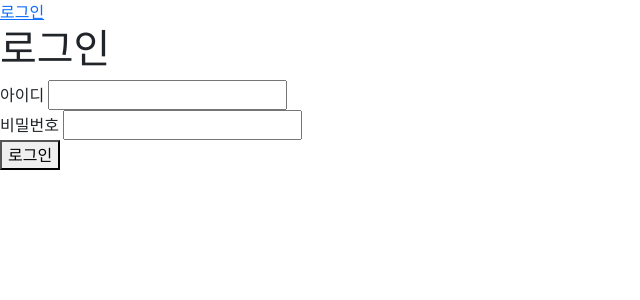
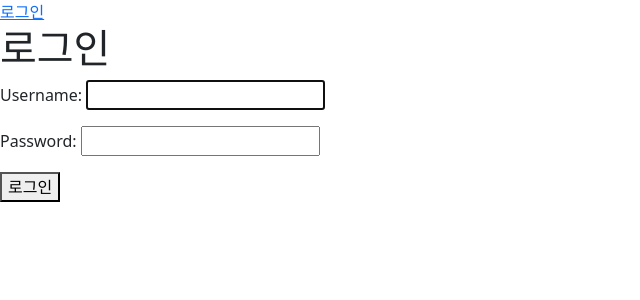
Before and after one commit to Pirogramming-21/Piro21_CardGame_01, a Django app: page /login/ in a window 1280 px wide. Shown: the part 56-356 px from the top of the page, without its empty margins (0-640 px from the left). Run offline with Django 4.2, Linux system fonts and the light colour scheme.

Commit message:
[ADD] 로그인창 구현

```diff
--- a/templates/users/login.html
+++ b/templates/users/login.html
@@ -1,15 +1,13 @@
 {% extends 'base.html' %} {% block content %}
 <div class="login-container">
     <h1>로그인</h1>
-    <form action='{% url "users:login" %}' method="POST">
-        {% csrf_token %}
-        <label for="username">아이디</label>
-        <input type="text" id="username" name="username" placeholder="" required>
-        <br>
-        <label for="password">비밀번호</label>
-        <input type="password" id="password" name="password" placeholder="" required>
-        <br>
-        <button type="submit">로그인</button>
+    <form action={% url 'users:login' %}
+    method="POST"
+    enctype="multipart/form-data">
+        {% csrf_token %} {{form.as_p}}
+        <div class="submit_center">
+            <button type="submit" class="submit_btn">로그인</button>
+        </div>
     </form>
 </div>
 {% endblock %}
```
